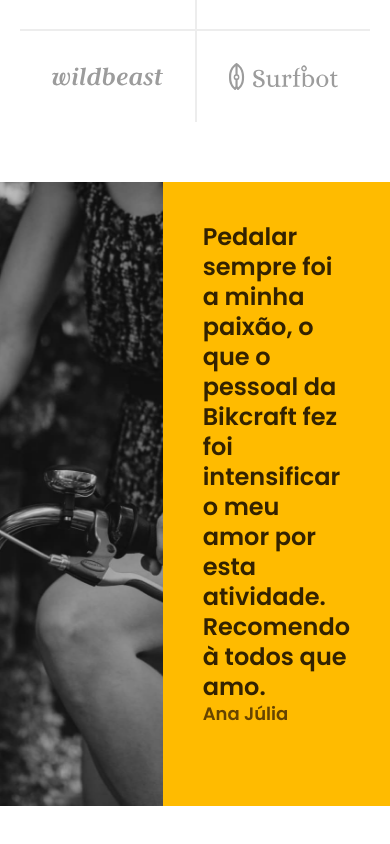
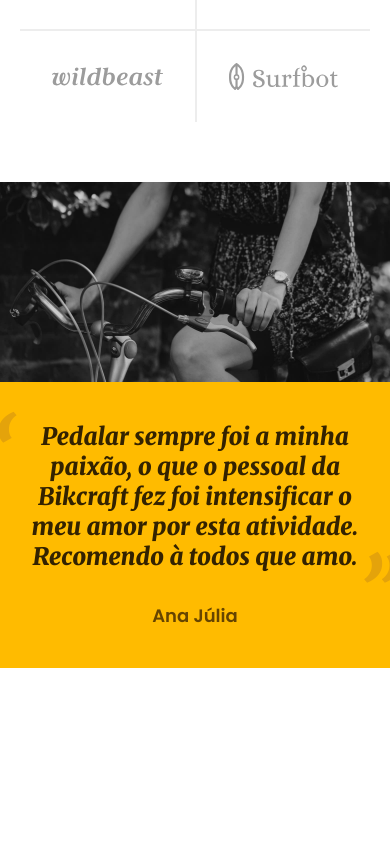
Before and after one commit to danielmarianofront/projetos_bikcraft, a plain HTML site: page index.html in a window 390 px wide. Shown: the part 2647-3491 px from the top of the page. Drawn offline with Linux system fonts and the light colour scheme.

Commit message:
Update depoimento.css
1016 Depoimento

```diff
--- a/css/home/depoimento.css
+++ b/css/home/depoimento.css
@@ -2,6 +2,7 @@
   display: grid;
   grid-template-columns: 1fr 1fr;
   background-color: var(--cor-p1);
+  overflow: hidden;
 }
 
 .depoimento img {
@@ -13,4 +14,45 @@
 
 .depoimento-conteudo {
   padding: 40px 40px 80px;
+  align-self: end;
 }
+
+.depoimento-conteudo p {
+  max-width: 32ch;
+  font-family: "Merriweather", serif;
+  font-weight: 900;
+  font-style: italic;
+  margin-bottom: 32px;
+  position: relative;
+}
+
+.depoimento p::before,
+.depoimento p::after {
+  font-size: 5rem;
+  color: var(--cor-p2);
+  position: absolute;
+}
+
+.depoimento p::before {
+  content: "“";
+  left: -45px;
+  top: -20px;
+}
+
+.depoimento p::after {
+  content: "”";
+}
+
+@media (max-width: 800px) {
+  .depoimento {
+    grid-template-columns: 1fr;
+    text-align: center;
+  }
+  .depoimento img {
+    max-height: 200px;
+  }
+  .depoimento-conteudo {
+    padding: 40px 20px;
+    justify-self: center;
+  }
+}
```
